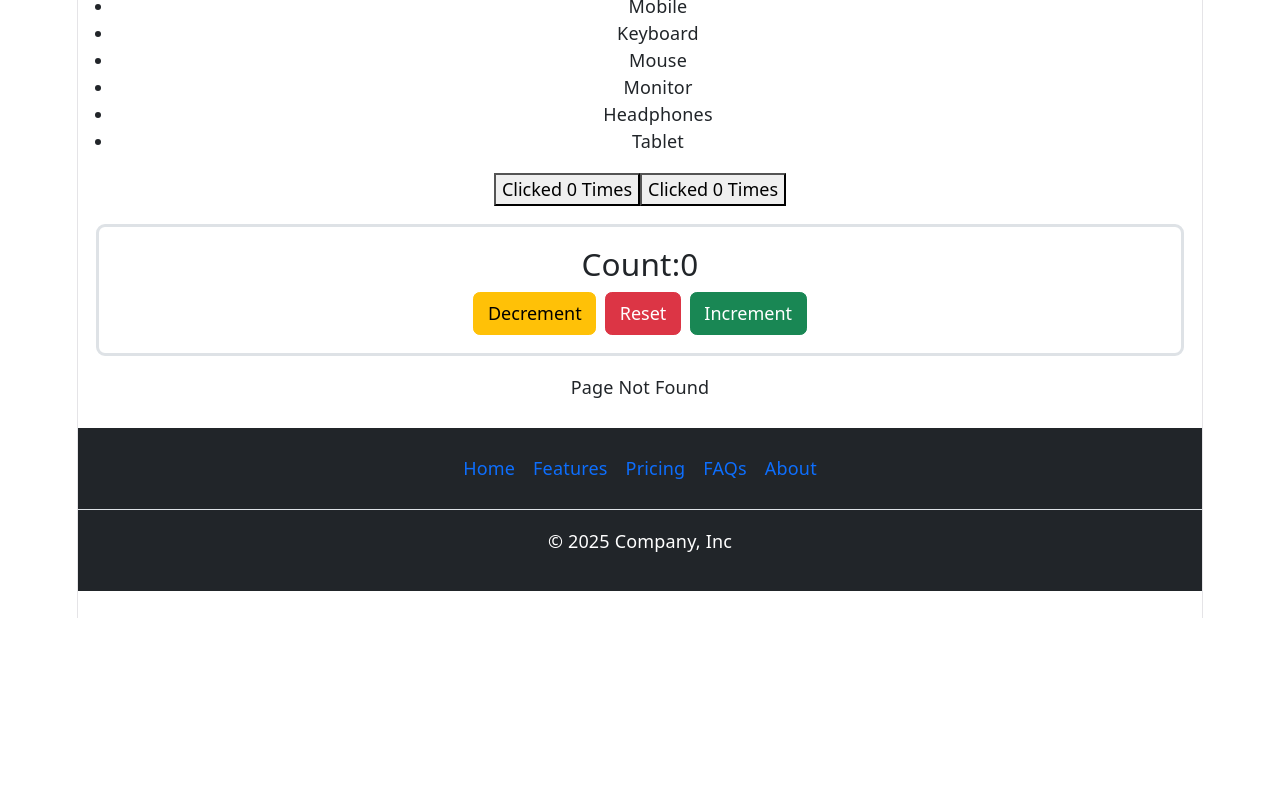
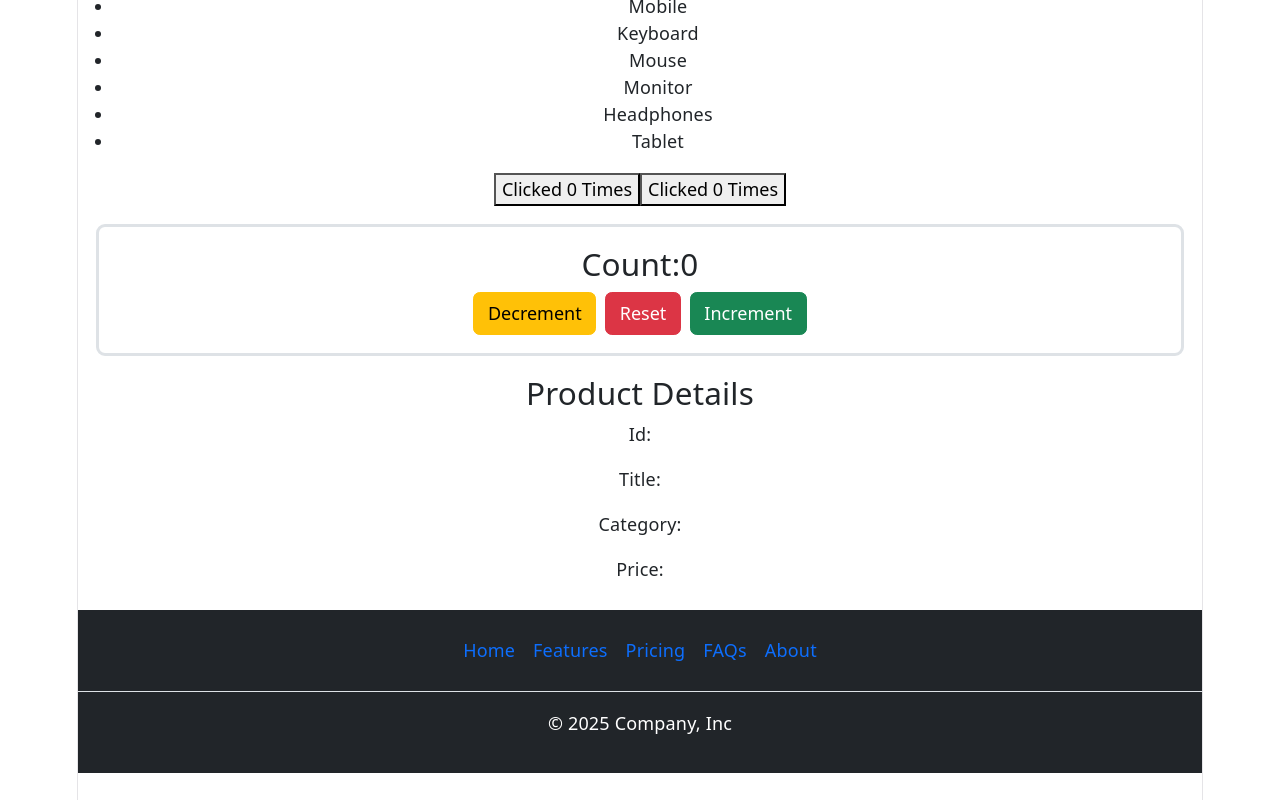
Before and after one commit to srinithreddy16/react-engineering-playbook, a React (Vite) app in the folder my-app/: page /productdetails in a window 1280 px wide. Shown: the part 7998-8798 px from the top of the page. Before the commit the page ends 8616 px from the top, so only its background shows below. Built offline with nearby package versions, Linux system fonts and the light colour scheme; no server answers.

Commit message:
query param

```diff
--- a/my-app/src/components/body/body.tsx
+++ b/my-app/src/components/body/body.tsx
@@ -35,6 +35,7 @@ import Careers from "../routing/Careers.tsx";
 import ContactUs from "../routing/ContactUs.tsx";
 import NotFound from "../routing/NotFound.tsx";
 import UserDetail from "../routing/UserDetail.tsx";
+import ProductDetails from "../routing/ProductDetails.tsx";
 
 function Body(){
   console.log(add(10,20));
@@ -80,6 +81,7 @@ function Body(){
         <Route path="/careers" element={<Careers />} />
         <Route path="/contactus" element={<ContactUs />} />
         <Route path="/products" element={<ProductList />} />
+        <Route path="/productdetails" element={<ProductDetails />} />
         <Route path="/users" element={<UserList />} />
         <Route path="/userdetails/:id" element={<UserDetail />} />
         {/* No Match Route */}
--- a/my-app/src/components/productList/ProductList.tsx
+++ b/my-app/src/components/productList/ProductList.tsx
@@ -4,6 +4,7 @@ import Swal from "sweetalert2";
 import Modal from 'react-modal';
 import Select from "react-select";
 import './ProductList.css';
+import { useNavigate, createSearchParams } from "react-router-dom";
 
 
 
@@ -28,6 +29,21 @@ export default function ProductList() {
     const filteredProducts = selectedProduct
     ? productArr.filter(product => product.id === selectedProduct.value)
     : productArr;
+
+    //query param
+    const navigate = useNavigate();
+
+    const navigateHandler = (id: number, title: string, category: string, price: number) => {
+      navigate({
+        pathname: "/productdetails",
+        search: `?${createSearchParams({
+          id: String(id),
+          title,
+          category,
+          price: String(price),
+        })}`,
+      });
+    }
   return (
     <>
       <h3 className="text-center">Product List</h3>
@@ -76,7 +92,14 @@ export default function ProductList() {
                 <p className="text-truncate">{product.description}</p>
                 <p className="text-truncate">₹ {product.price}</p>
                 <p className="text-truncate">Rating : {product.rating.rate}</p>
-                <button className="btn btn-primary">details</button>
+                <button
+                  className="btn btn-secondary"
+                  onClick={() => {
+                    navigateHandler(product.id,product.title,product.category,product.price);
+                  }}
+                >
+                  details
+                </button>
                 </div>
                 </div>
               </div>
--- /dev/null
+++ b/my-app/src/components/routing/ProductDetails.tsx
@@ -0,0 +1,27 @@
+import { useEffect, useState } from "react";
+import { useSearchParams } from "react-router-dom";
+
+export default function ProductDetails() {
+  const [searchParams] = useSearchParams();
+  const [product, setProduct] = useState<any>(null);
+
+  useEffect(() => {
+    const currentParams = Object.fromEntries([...searchParams]);
+    console.log(currentParams);
+    setProduct({ ...currentParams });
+  }, [searchParams]);
+
+  if (!product) {
+    return <h3>Loading Product...</h3>;
+  }
+
+  return <>
+    <h3>Product Details</h3>
+    <div>
+      <p>Id: {product.id}</p>
+      <p>Title: {product.title}</p>
+      <p>Category: {product.category}</p>
+      <p>Price: {product.price}</p>
+    </div>
+  </>
+}
```
Also changed, not shown: my-app/notes.txt.
